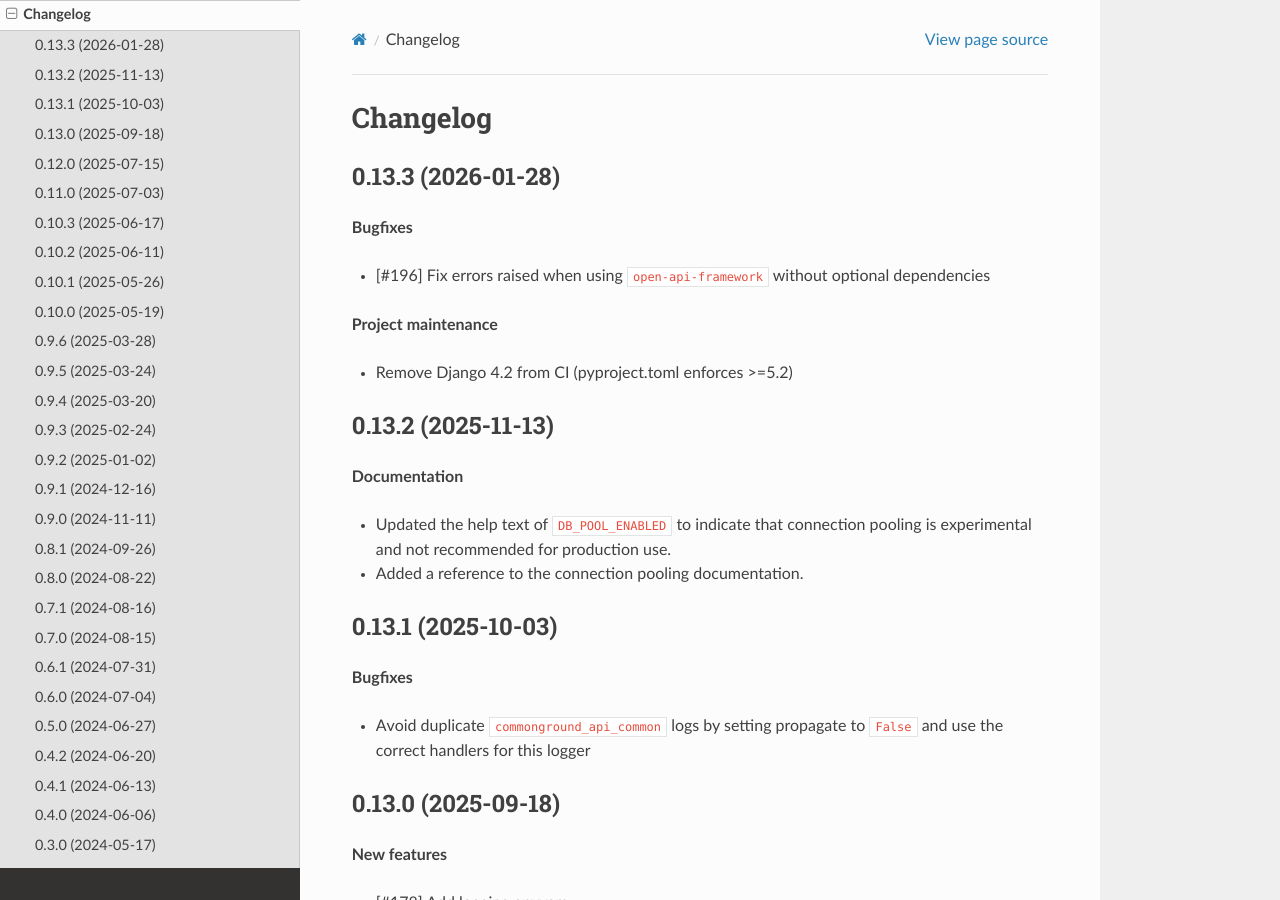
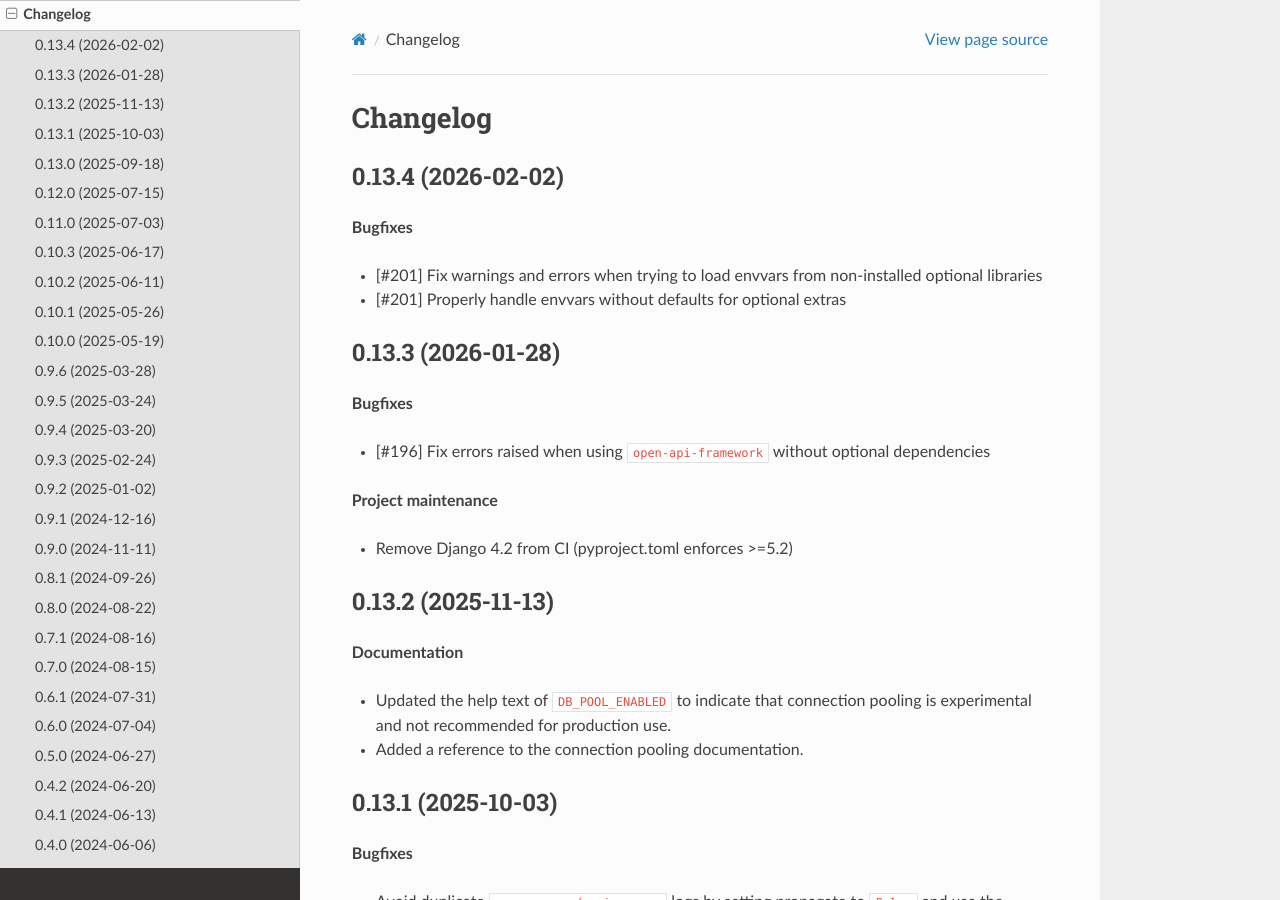
Before and after one commit to maykinmedia/open-api-framework, a Sphinx documentation site: the page built from docs/changelog.rst, in a window 1280 px wide and 900 px high. Built offline with Sphinx 7.4.7 and the Read the Docs theme 3.1.0, drawn with Linux system fonts in a browser that asks for light colours.

Commit message:
:bookmark: Release version 0.13.4

```diff
--- a/CHANGELOG.rst
+++ b/CHANGELOG.rst
@@ -1,5 +1,14 @@
 Changelog
 =========
+
+0.13.4 (2026-02-02)
+-------------------
+
+**Bugfixes**
+
+* [#201] Fix warnings and errors when trying to load envvars from non-installed optional libraries
+* [#201] Properly handle envvars without defaults for optional extras
+
 
 0.13.3 (2026-01-28)
 -------------------
--- a/README.rst
+++ b/README.rst
@@ -1,7 +1,7 @@
 Open API Framework
 ==================
 
-:Version: 0.13.3
+:Version: 0.13.4
 :Source: https://github.com/maykinmedia/open-api-framework
 :Keywords: metapackage, dependencies
 
--- a/docs/conf.py
+++ b/docs/conf.py
@@ -26,7 +26,7 @@ copyright = "2024, Maykin Media"
 author = "Maykin Media"
 
 # The full version, including alpha/beta/rc tags
-release = "0.13.3"
+release = "0.13.4"
 
 
 # -- General configuration ---------------------------------------------------
--- a/pyproject.toml
+++ b/pyproject.toml
@@ -4,7 +4,7 @@ build-backend = "setuptools.build_meta"
 
 [project]
 name = "open-api-framework"
-version = "0.13.3"
+version = "0.13.4"
 description = "A metapackage for registration components, that bundles the dependencies shared between these components and provides generic settings"
 authors = [
     {name = "Maykin Media", email = "support@maykinmedia.nl"}
@@ -129,7 +129,7 @@ env = [
 ]
 
 [tool.bumpversion]
-current_version = "0.13.3"
+current_version = "0.13.4"
 files = [
     {filename = "pyproject.toml"},
     {filename = "README.rst"},
```
